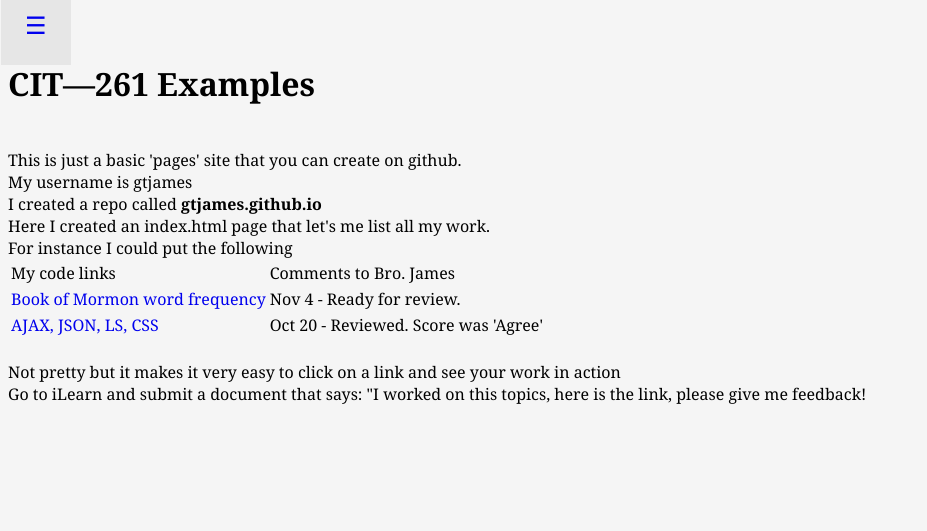
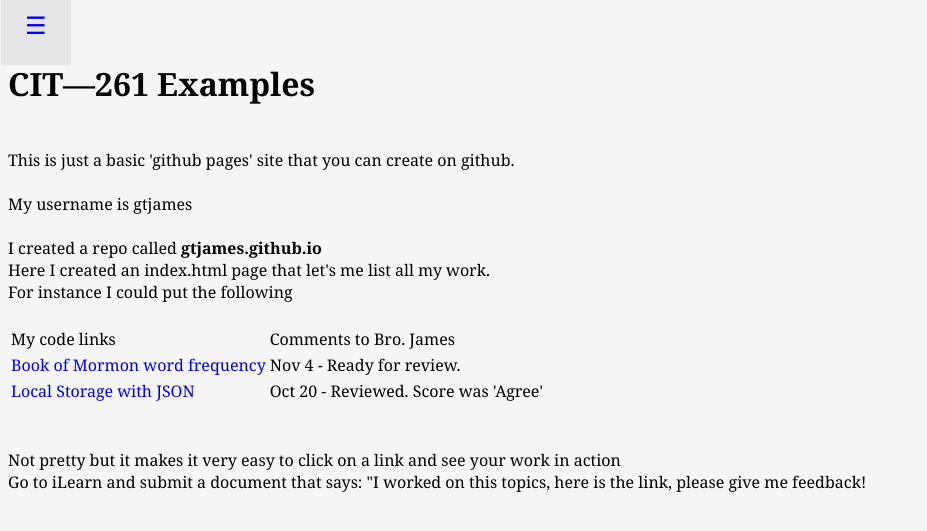
Before and after one commit to gtjames/gtjames.github.io, a Jekyll site: the page built from index.html, in a window 1280 px wide. Shown: the top 531 px of the page, without its empty margins (0-927 px from the left). Built offline with Jekyll 4.4.1, drawn with Linux system fonts in a browser that asks for light colours.

Commit message:
Update index.html

```diff
--- a/index.html
+++ b/index.html
@@ -24,17 +24,17 @@
   <h1>{{ site.name }}</h1>
 
   <br>
-  This is just a basic 'pages' site that you can create on github.<br>
-  My username is gtjames<br>
-  I created a repo called <strong>gtjames.github.io</strong><br>
+  This is just a basic 'github pages' site that you can create on github.<br>
+  <br>My username is gtjames<br>
+  <br>I created a repo called <strong>gtjames.github.io</strong><br>
   Here I created an index.html page that let's me list all my work.<br>
-  For instance I could put the following
+  For instance I could put the following<br><br>
   <table>
     <tr><td>My code links</td><td>Comments to Bro. James</td></tr>
     <tr><td><a href="{{ site.github.url }}/BoM/Bom.html">Book of Mormon word frequency</a></td><td>Nov 4 - Ready for review.</td></tr>
-    <tr><td><a href="{{ site.github.url }}/AJAX/AjaxTable.html">AJAX, JSON, LS, CSS</a></td><td>Oct 20 - Reviewed. Score was 'Agree'</td></tr>
+    <tr><td>  <a href="{{ site.github.url }}/LocalStorage/ls_JSON.html">Local Storage with JSON</a></td><td>Oct 20 - Reviewed. Score was 'Agree'</td></tr>
   </table>
-  <br>
+  <br><br>
   Not pretty but it makes it very easy to click on a link and see your work in action<br>
   Go to iLearn and submit a document that says: "I worked on this topics, here is the link, please give me feedback!<br>
   <br>
```
